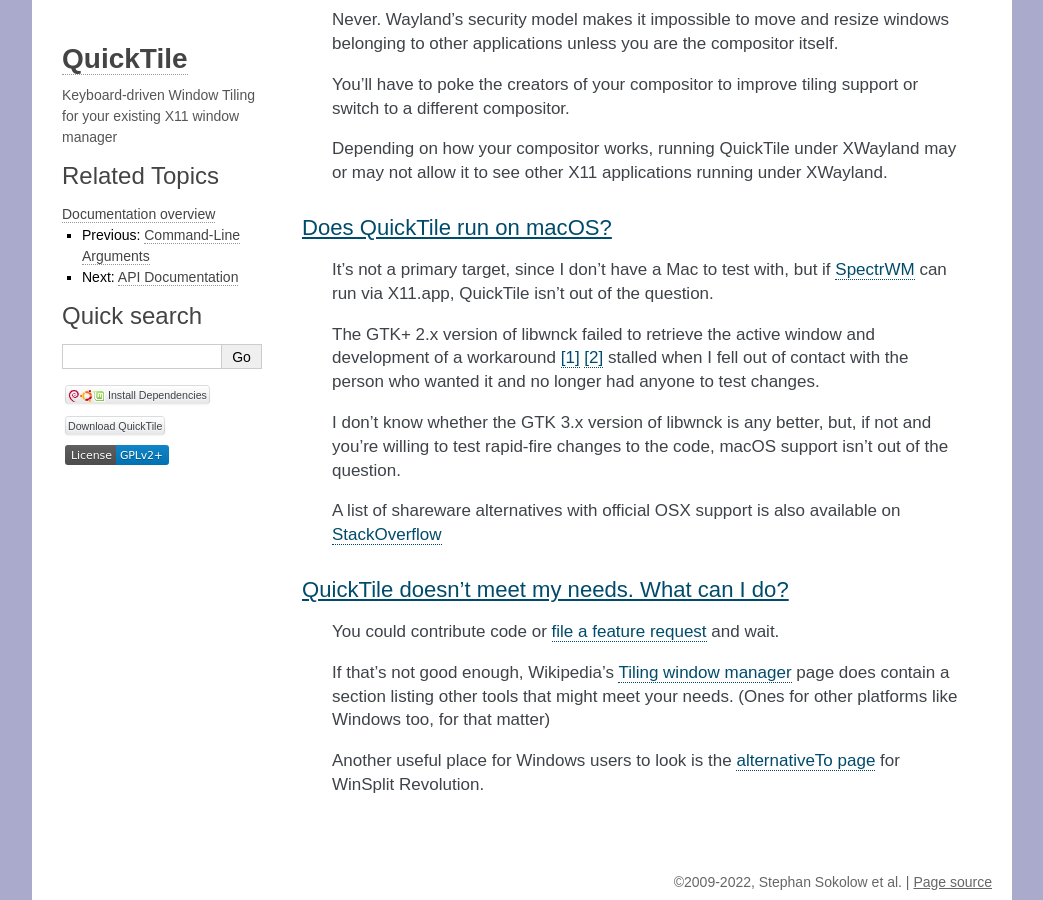
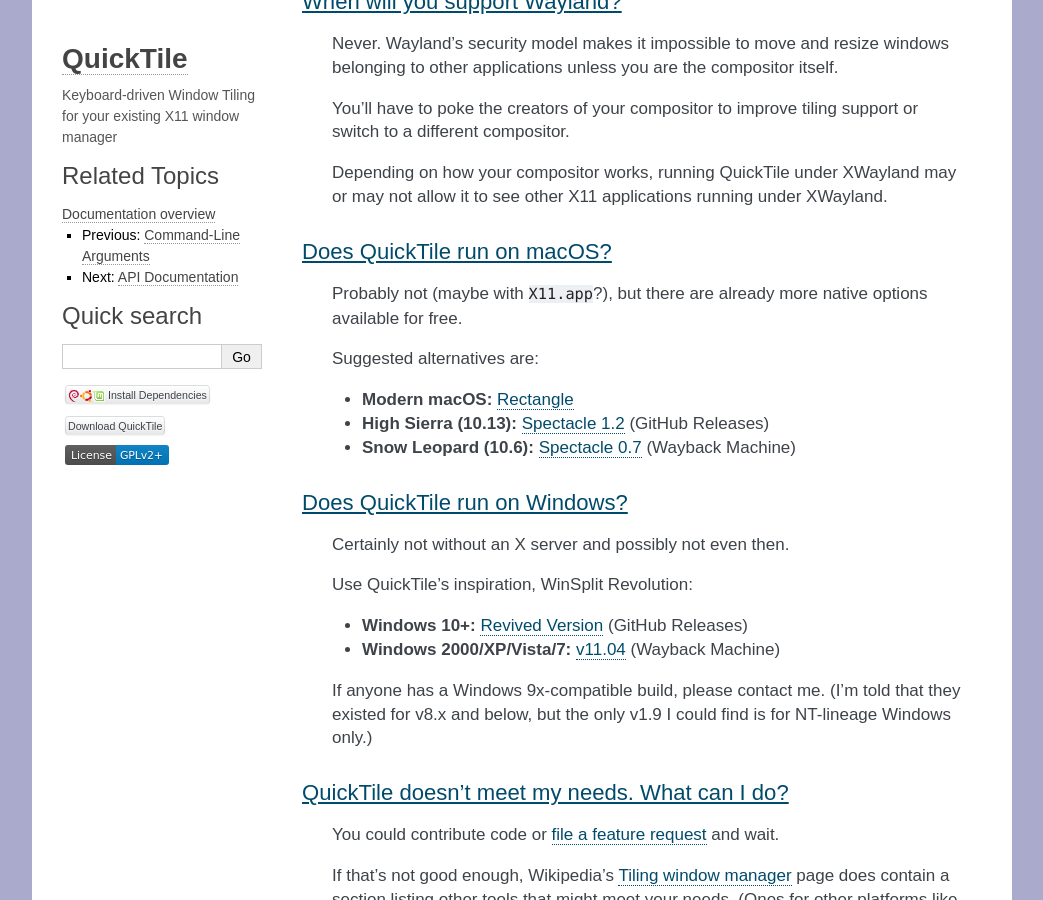
Before and after one commit to ssokolow/quicktile, a Sphinx documentation site: the page built from docs/faq.rst, in a window 1280 px wide and 900 px high, scrolled down 4215 px. Shown: the whole window, without its empty margins (118-1161 px from the left). Built offline with Sphinx 7.4.7, drawn with Linux system fonts in a browser that asks for light colours; the version number could not be read and is left out; some of the changed text lies outside the part shown.

Commit message:
Update FAQ with links for alternatives on other platforms

```diff
--- a/docs/faq.rst
+++ b/docs/faq.rst
@@ -227,25 +227,31 @@
 
 Does QuickTile run on macOS?
 ^^^^^^^^^^^^^^^^^^^^^^^^^^^^^^
-    It's not a primary target, since I don't have a Mac to test with, but if
-    `SpectrWM <https://github.com/conformal/spectrwm/wiki/OSX>`_ can run via
-    X11.app, QuickTile isn't out of the question.
 
-    The GTK+ 2.x version of libwnck failed to retrieve the active window and
-    development of a workaround
-    `[1] <https://github.com/ssokolow/quicktile/issues/28>`_
-    `[2] <https://github.com/ssokolow/quicktile/tree/xquartz>`_ stalled when I
-    fell out of contact with the person who wanted it and no longer had anyone
-    to test changes.
+    Probably not (maybe with ``X11.app``?), but there are already more native
+    options available for free.
 
-    I don't know whether the GTK 3.x version of libwnck is any better, but, if
-    not and you're willing to test rapid-fire changes to the code, macOS
-    support isn't out of the question.
+    Suggested alternatives are:
 
-    A list of shareware alternatives with official OSX support is also
-    available on `StackOverflow <http://stackoverflow.com/questions/273242/is-there-anything-like-winsplit-revolution-for-mac-os-x>`_
+    * **Modern macOS:** `Rectangle <https://rectangleapp.com/>`_
+    * **High Sierra (10.13):** `Spectacle 1.2 <https://github.com/eczarny/spectacle/releases/tag/1.2>`_ (GitHub Releases)
+    * **Snow Leopard (10.6):** `Spectacle 0.7 <https://web.archive.org/web/20210120190004/https://s3.amazonaws.com/spectacle/downloads/Spectacle+0.7.zip>`_ (Wayback Machine)
 
 .. _quicktile-windows:
+
+Does QuickTile run on Windows?
+^^^^^^^^^^^^^^^^^^^^^^^^^^^^^^
+
+    Certainly not without an X server and possibly not even then.
+
+    Use QuickTile's inspiration, WinSplit Revolution:
+
+    * **Windows 10+:** `Revived Version <https://github.com/dozius/winsplit-revolution/releases>`_ (GitHub Releases)
+    * **Windows 2000/XP/Vista/7:** `v11.04 <https://web.archive.org/web/20130127090450/http://www.winsplit-revolution.com/download>`_ (Wayback Machine)
+
+    If anyone has a Windows 9x-compatible build, please contact me. (I'm told
+    that they existed for v8.x and below, but the only v1.9 I could find is for
+    NT-lineage Windows only.)
 
 QuickTile doesn't meet my needs. What can I do?
 ^^^^^^^^^^^^^^^^^^^^^^^^^^^^^^^^^^^^^^^^^^^^^^^
```
